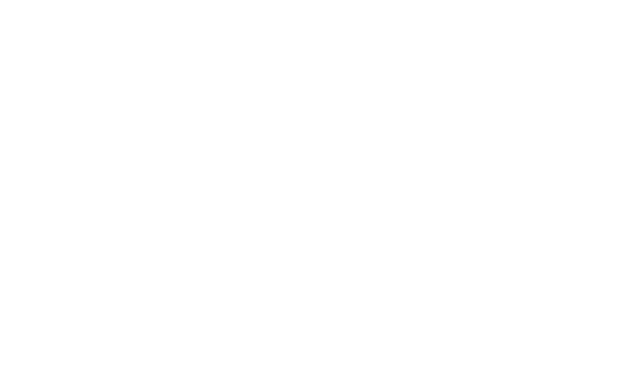
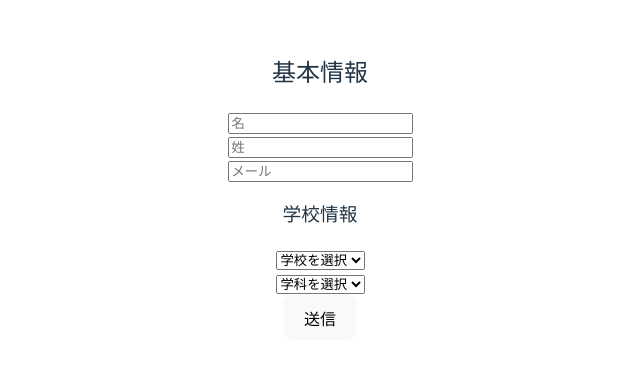
Before and after one commit to RyoGreen/practice_typescript, a React (Vite) app in the folder react/: page / in a window 1280 px wide. Shown: the part 213-578 px from the top of the page, without its empty margins (320-960 px from the left). Built offline with nearby package versions, Linux system fonts and the light colour scheme.

Commit message:
sample components

```diff
--- a/react/package.json
+++ b/react/package.json
@@ -11,6 +11,7 @@
   },
   "dependencies": {
     "@hookform/resolvers": "^5.2.1",
+    "axios": "^1.11.0",
     "react": "^19.1.0",
     "react-dom": "^19.1.0",
     "react-hook-form": "^7.62.0",
--- a/react/src/App.tsx
+++ b/react/src/App.tsx
@@ -1,3 +1,47 @@
-import './App.css'
-function App() { }
+import type { StudentFormData } from "./api/student";
+import "./App.css";
+import { useForm, FormProvider } from "react-hook-form";
+import BasicInfo from "./components/BasicInfo";
+import { postStudent } from "./api/student";
+
+function App() {
+    const methods = useForm<StudentFormData>({
+        defaultValues: {
+            firstName: "",
+            lastName: "",
+            email: "",
+            schoolId: "",
+            departmentId: ""
+        }
+    });
+
+    const onSubmit = (data: StudentFormData) => {
+        postStudent(data)
+            .then(response => {
+                console.log("送信成功:", response);
+            })
+            .catch(error => {
+                console.error("送信失敗:", error);
+            });
+    };
+
+    return (
+        <FormProvider {...methods}>
+            <form onSubmit={methods.handleSubmit(onSubmit)}>
+                <BasicInfo schools={
+                    [
+                        { id: "1", name: "学校A" },
+                        { id: "2", name: "学校B" }
+                    ]
+                } departments={
+                    [
+                        { id: "1", name: "学科A" },
+                        { id: "2", name: "学科B" }
+                    ]
+                }
+                />
+                <button type="submit">送信</button>
+            </form>
+        </FormProvider>);
+}
 export default App
--- a/react/src/api/student.ts
+++ b/react/src/api/student.ts
@@ -4,10 +4,8 @@
     firstName: string;
     lastName: string;
     email: string;
-    school: {
-        id: string;
-        departmentId: string;
-    };
+    schoolId: string;
+    departmentId: string;
 };
 
 export const postStudent = (data: StudentFormData) =>
--- /dev/null
+++ b/react/src/components/BasicInfo.tsx
@@ -0,0 +1,37 @@
+import { useFormContext } from "react-hook-form";
+import SchoolInfo from "./SchoolInfo";
+import type { StudentFormData } from "../schemas/student";
+
+type Props = {
+    schools: { id: string; name: string }[];
+    departments: { id: string; name: string }[];
+};
+
+export default function BasicInfo({ schools, departments }: Props) {
+    const { register, formState: { errors } } = useFormContext<StudentFormData>();
+
+    return (
+        <div>
+            <h2>基本情報</h2>
+            <div>
+                <input {...register("firstName")} placeholder="名" />
+                {errors.firstName && <p>{errors.firstName.message?.toString()}</p>}
+            </div>
+            <div>
+                <input {...register("lastName")} placeholder="姓" />
+                {errors.lastName && <p>{errors.lastName.message?.toString()}</p>}
+            </div>
+            <div>
+                <input {...register("email")} placeholder="メール" />
+                {errors.email && <p>{errors.email.message?.toString()}</p>}
+            </div>
+
+            <SchoolInfo
+                register={register}
+                errors={errors}
+                schools={schools}
+                departments={departments}
+            />
+        </div>
+    );
+}
--- /dev/null
+++ b/react/src/components/SchoolInfo.tsx
@@ -0,0 +1,40 @@
+import type { UseFormRegister, FieldErrorsImpl } from "react-hook-form";
+import type { StudentFormData } from "../schemas/student";
+
+
+type Props = {
+    register: UseFormRegister<StudentFormData>;
+    errors: FieldErrorsImpl<StudentFormData>;
+    schools: { id: string; name: string }[];
+    departments: { id: string; name: string }[];
+};
+
+export default function SchoolInfo({ register, errors, schools, departments }: Props) {
+    return (
+        <div>
+            <h3>学校情報</h3>
+            <div>
+                <select {...register("schoolId")}>
+                    <option value="">学校を選択</option>
+                    {schools.map((s) => (
+                        <option key={s.id} value={s.id}>
+                            {s.name}
+                        </option>
+                    ))}
+                </select>
+                {errors.schoolId && <p>{errors.schoolId.message?.toString()}</p>}
+            </div>
+            <div>
+                <select {...register("departmentId")}>
+                    <option value="">学科を選択</option>
+                    {departments.map((d) => (
+                        <option key={d.id} value={d.id}>
+                            {d.name}
+                        </option>
+                    ))}
+                </select>
+                {errors.departmentId && <p>{errors.departmentId.message?.toString()}</p>}
+            </div>
+        </div>
+    );
+}
--- a/react/src/schemas/student.ts
+++ b/react/src/schemas/student.ts
@@ -4,10 +4,8 @@
     firstName: z.string().min(1, "名前は必須です"),
     lastName: z.string().min(1, "苗字は必須です"),
     email: z.string().email("メールアドレスが不正です"),
-    school: z.object({
-        id: z.string().min(1, "学校を選択してください"),
-        departmentId: z.string().min(1, "学科を選択してください"),
-    }),
+    schoolId: z.string().min(1, "学校を選択してください"),
+    departmentId: z.string().min(1, "学科を選択してください"),
 });
 
 export type StudentFormData = z.infer<typeof studentSchema>;
```
Also changed, not shown: 1 other file (tests, documents, lock files or other folders).
